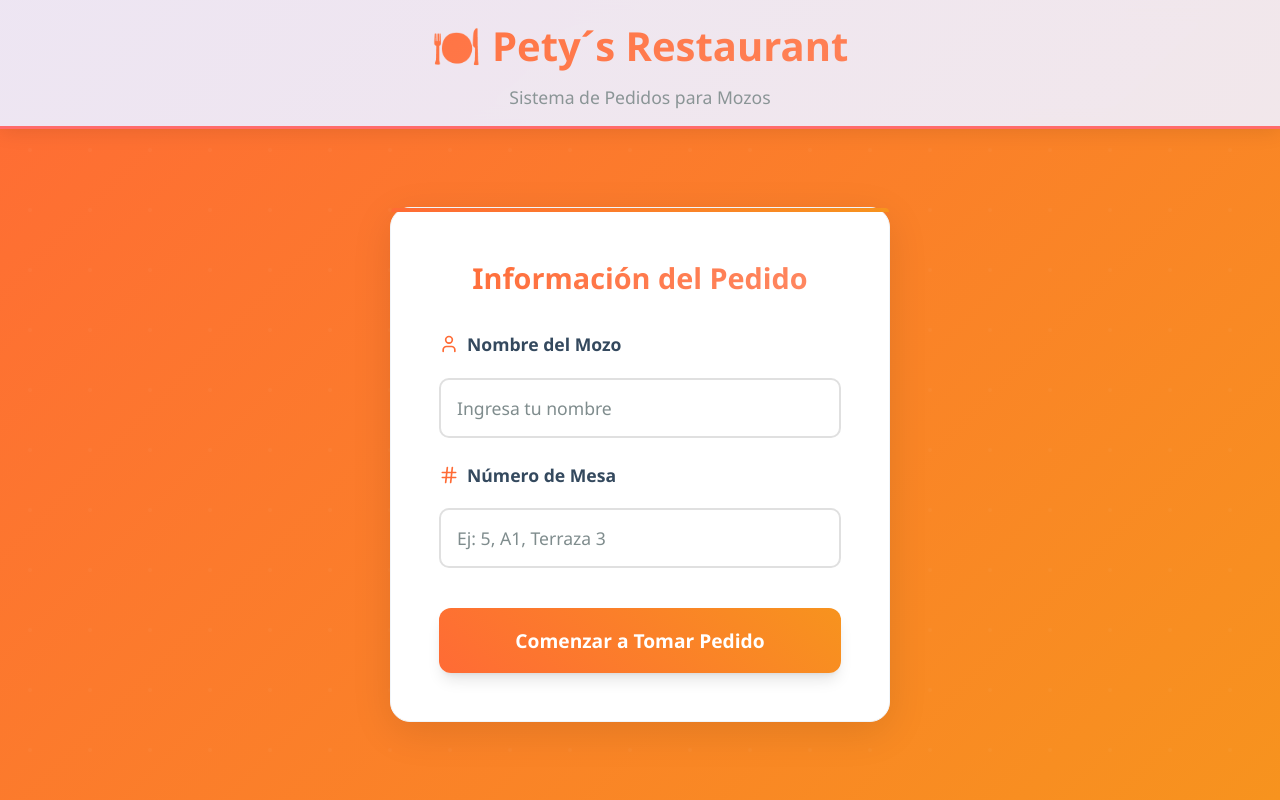
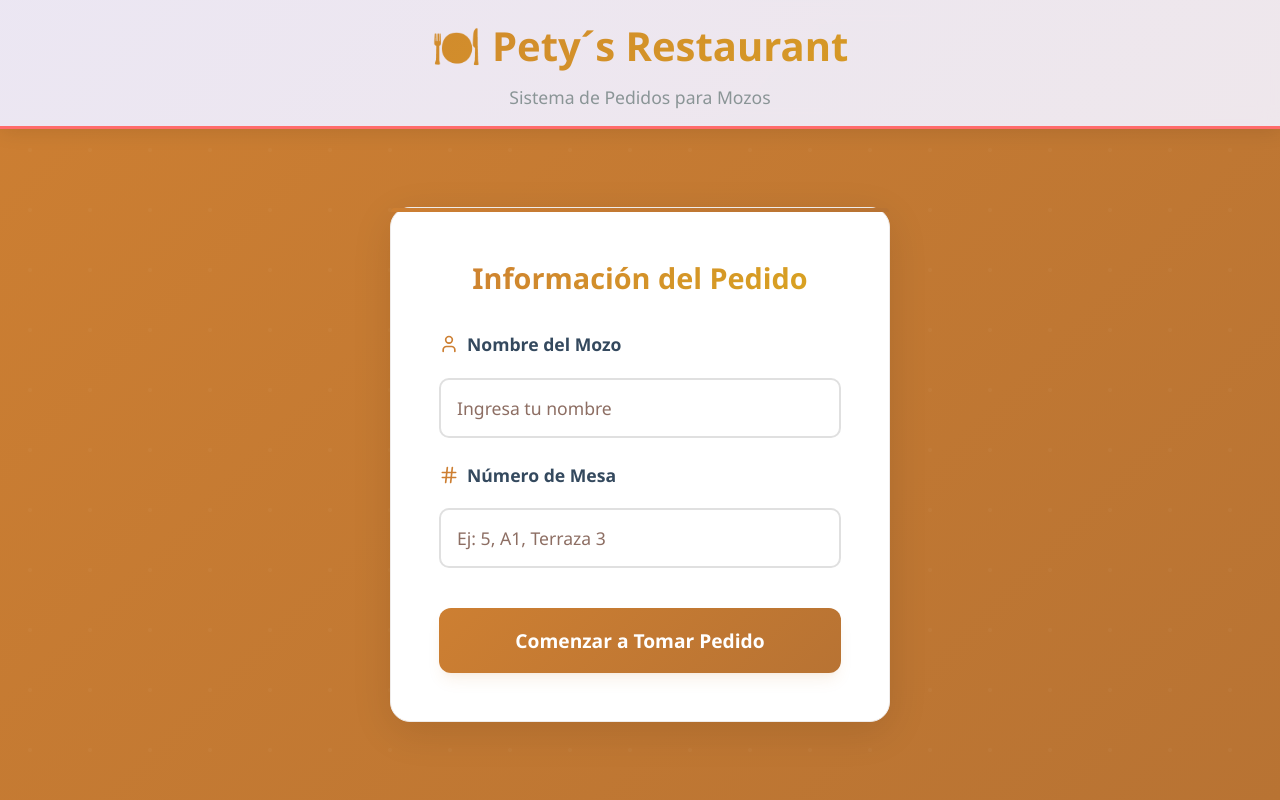
Before and after one commit to gerardodamian/menu-petys, a React (Vite) app: page / in a window 1280 px wide. Built offline with nearby package versions, Linux system fonts and the light colour scheme.

Commit message:
Update color scheme to bronze palette - elegant bronze theme for restaurant

```diff
--- a/src/App.css
+++ b/src/App.css
@@ -1,37 +1,37 @@
 /* Reset y variables CSS */
 :root {
-  /* Nueva paleta de colores - Naranjas y grises */
-  --primary-color: #ff6b35;
-  --primary-hover: #e55a2b;
-  --primary-light: #ff8a65;
-  --secondary-color: #f7931e;
-  --secondary-hover: #e8841a;
-  --secondary-light: #ffb74d;
-  --accent-color: #ff6b35;
+  /* Nueva paleta de colores - Bronce vivo */
+  --primary-color: #cd7f32;
+  --primary-hover: #b8691e;
+  --primary-light: #daa520;
+  --secondary-color: #b87333;
+  --secondary-hover: #a0522d;
+  --secondary-light: #d2b48c;
+  --accent-color: #cd7f32;
   --danger-color: #ef4444;
   --danger-hover: #dc2626;
-  --warning-color: #f7931e;
-  --warning-hover: #e8841a;
+  --warning-color: #daa520;
+  --warning-hover: #b8860b;
   --success-color: #22c55e;
   --success-hover: #16a34a;
 
-  /* Texto y fondos con los grises especificados */
-  --text-primary: #2c3e50;
-  --text-secondary: #34495e;
-  --text-light: #7f8c8d;
+  /* Texto y fondos con tonos tierra */
+  --text-primary: #5d4037;
+  --text-secondary: #6d4c41;
+  --text-light: #8d6e63;
   --bg-primary: #ffffff;
-  --bg-secondary: #f8fafc;
-  --bg-tertiary: #f1f5f9;
-  --border-color: #e2e8f0;
-  --border-light: #f1f5f9;
-
-  /* Sombras mejoradas */
-  --shadow-xs: 0 1px 2px 0 rgb(0 0 0 / 0.05);
-  --shadow-sm: 0 1px 3px 0 rgb(0 0 0 / 0.1), 0 1px 2px -1px rgb(0 0 0 / 0.1);
-  --shadow-md: 0 4px 6px -1px rgb(0 0 0 / 0.1), 0 2px 4px -2px rgb(0 0 0 / 0.1);
-  --shadow-lg: 0 10px 15px -3px rgb(0 0 0 / 0.1), 0 4px 6px -4px rgb(0 0 0 / 0.1);
-  --shadow-xl: 0 20px 25px -5px rgb(0 0 0 / 0.1), 0 8px 10px -6px rgb(0 0 0 / 0.1);
-  --shadow-2xl: 0 25px 50px -12px rgb(0 0 0 / 0.25);
+  --bg-secondary: #faf8f5;
+  --bg-tertiary: #f5f3f0;
+  --border-color: #d7ccc8;
+  --border-light: #efebe9;
+
+  /* Sombras con tinte bronce */
+  --shadow-xs: 0 1px 2px 0 rgba(205, 127, 50, 0.05);
+  --shadow-sm: 0 1px 3px 0 rgba(205, 127, 50, 0.1), 0 1px 2px -1px rgba(205, 127, 50, 0.1);
+  --shadow-md: 0 4px 6px -1px rgba(205, 127, 50, 0.1), 0 2px 4px -2px rgba(205, 127, 50, 0.1);
+  --shadow-lg: 0 10px 15px -3px rgba(205, 127, 50, 0.1), 0 4px 6px -4px rgba(205, 127, 50, 0.1);
+  --shadow-xl: 0 20px 25px -5px rgba(205, 127, 50, 0.1), 0 8px 10px -6px rgba(205, 127, 50, 0.1);
+  --shadow-2xl: 0 25px 50px -12px rgba(205, 127, 50, 0.25);
 
   /* Efectos visuales */
   --border-radius: 12px;
@@ -40,12 +40,12 @@
   --transition: all 0.2s cubic-bezier(0.4, 0, 0.2, 1);
   --transition-slow: all 0.3s cubic-bezier(0.4, 0, 0.2, 1);
 
-  /* Gradientes con nueva paleta */
-  --gradient-primary: linear-gradient(135deg, #ff6b35 0%, #f7931e 100%);
-  --gradient-secondary: linear-gradient(135deg, #f7931e 0%, #ff6b35 100%);
+  /* Gradientes con paleta bronce */
+  --gradient-primary: linear-gradient(135deg, #cd7f32 0%, #b87333 100%);
+  --gradient-secondary: linear-gradient(135deg, #b87333 0%, #daa520 100%);
   --gradient-success: linear-gradient(135deg, #22c55e 0%, #16a34a 100%);
-  --gradient-card: linear-gradient(145deg, #ffffff 0%, #f8fafc 100%);
-  --gradient-dark: linear-gradient(135deg, #2c3e50 0%, #34495e 100%);
+  --gradient-card: linear-gradient(145deg, #ffffff 0%, #faf8f5 100%);
+  --gradient-dark: linear-gradient(135deg, #5d4037 0%, #6d4c41 100%);
 }
 
 * {
@@ -449,7 +449,7 @@ body {
 
 body {
   font-family: 'Segoe UI', Tahoma, Geneva, Verdana, sans-serif;
-  background: linear-gradient(135deg, #ff6b35, #f7931e 100%);
+  background: var(--gradient-primary);
   min-height: 100vh;
 }
 
@@ -471,7 +471,7 @@ body {
 
 .app-header h1 {
   font-size: 2.5rem;
-  color: #2c3e50;
+  color: var(--text-primary);
   margin-bottom: 0.5rem;
   font-weight: 700;
 }
@@ -542,7 +542,7 @@ body {
 }
 
 .submit-btn {
-  background: linear-gradient(45deg, #ff6b35, #f7931e);
+  background: var(--gradient-primary);
   color: white;
   border: none;
   padding: 1.2rem;
@@ -613,7 +613,7 @@ body {
 }
 
 .category-tab.active {
-  background: linear-gradient(45deg, #ff6b35, #f7931e);
+  background: var(--gradient-primary);
   color: white;
   border-color: transparent;
 }
@@ -2776,7 +2776,7 @@ body {
 }
 
 .save-btn {
-  background: #f7931e;
+  background: var(--secondary-color);
   color: white;
 }
 
```
